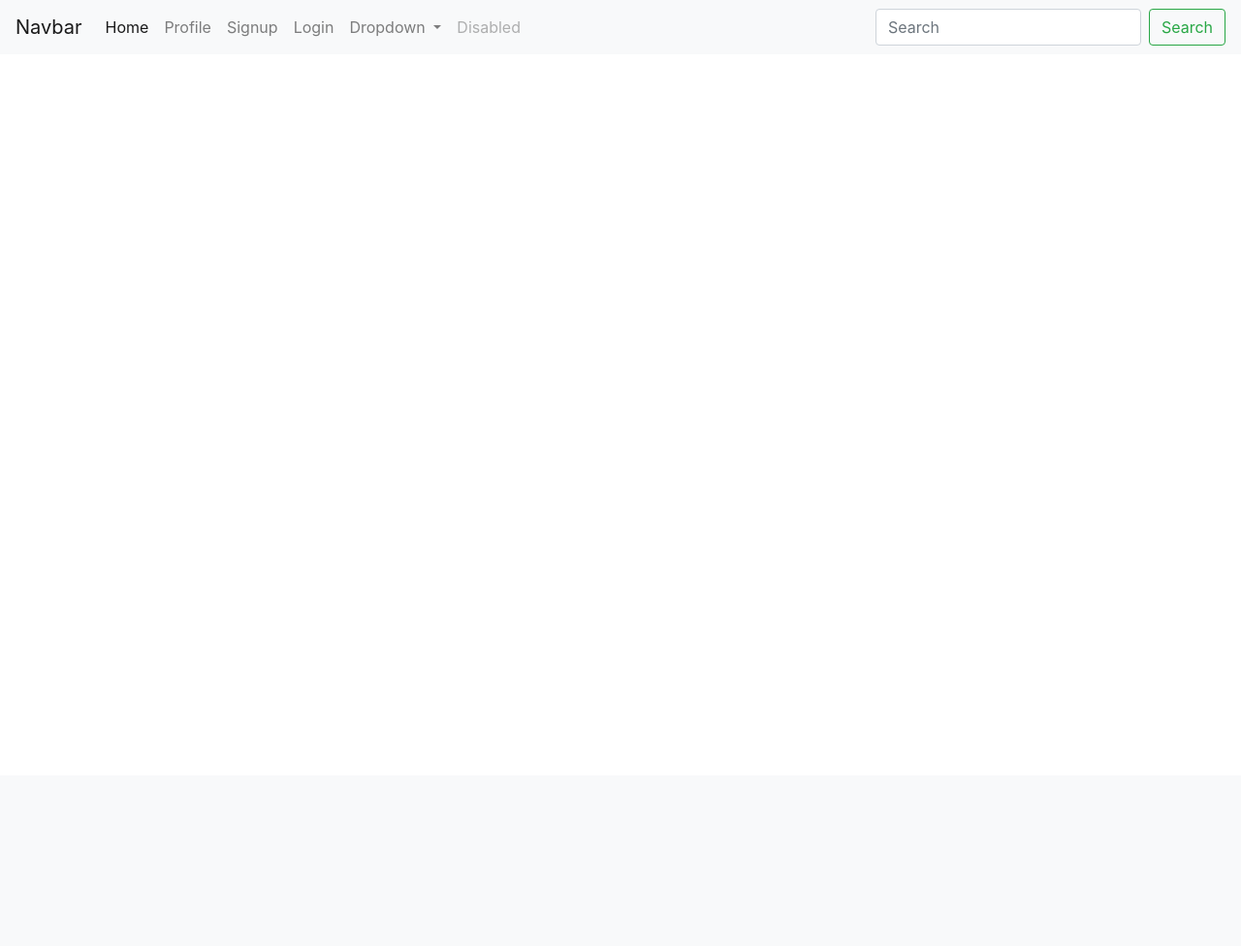
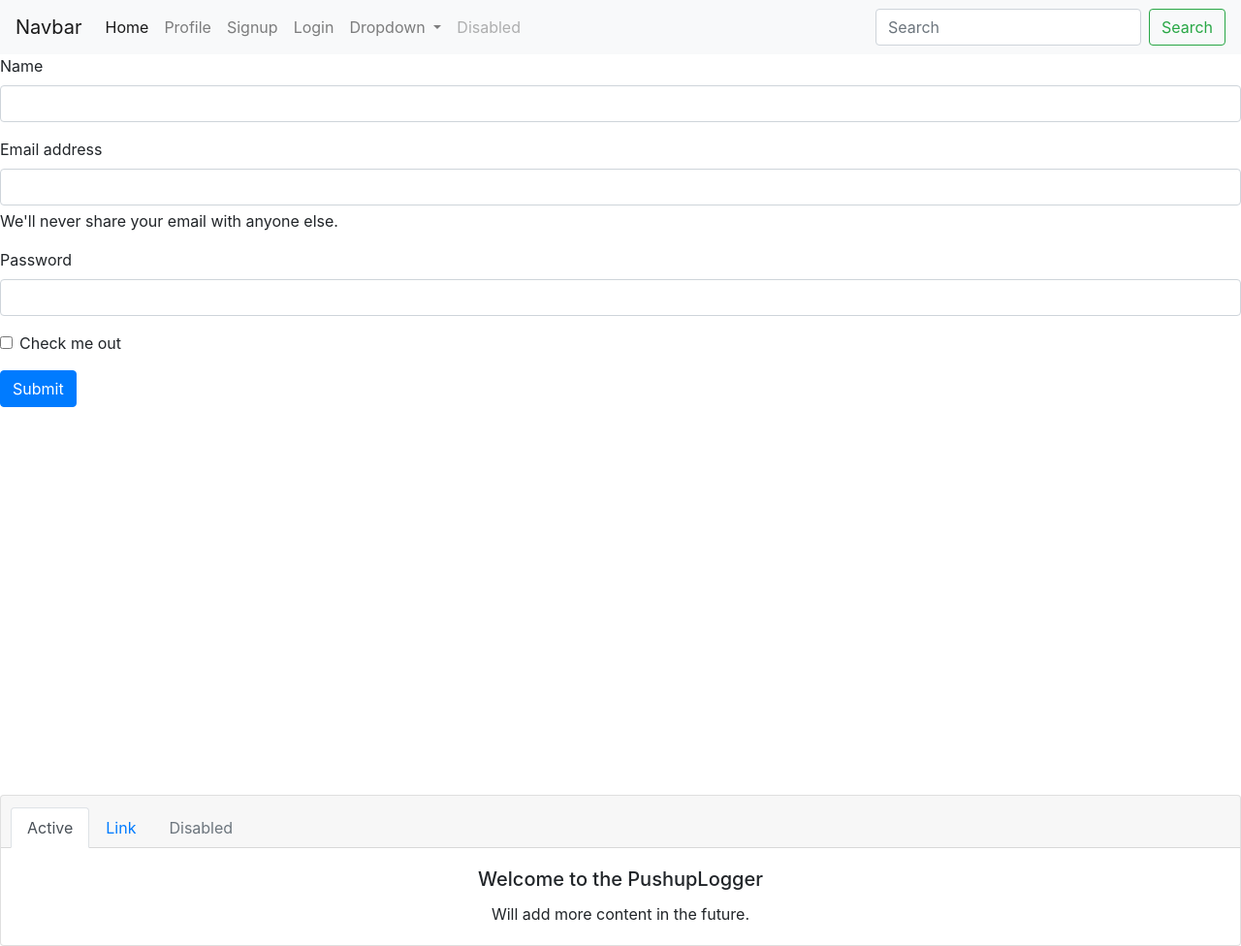
Before and after one commit to gaurav714/Python-Flask, a Flask app: page /signup in a window 1280 px wide. Shown: the whole page at 97% size. Before the commit the page ends 47 px from the top, so only its background shows below. Run offline with Flask 3, Linux system fonts and the light colour scheme; some libraries are stand-ins or nearby versions.

Commit message:
signup and login

```diff
--- a/PushupLogger/auth.py
+++ b/PushupLogger/auth.py
@@ -1,5 +1,5 @@
 ## LOGIN features
-from flask import Blueprint, render_template
+from flask import Blueprint, render_template, url_for, request, redirect
 
 ## __name__ represents the name of the current file, it ensures Blueprint can find its resources relative to the file
 ## location
@@ -11,3 +11,20 @@ def login():
 @auth.route('/signup')
 def signup():
     return render_template('signup.html')
+
+
+@auth.route('/signup',methods=['POST'])
+def signup_post():
+    name=request.form.get('inputName')
+    email=request.form.get('exampleInputEmail1')
+    password=request.form.get('exampleInputPassword1')
+    print(name,email,password)
+    return redirect (url_for('auth.login'))
+
+@auth.route('/login',methods=['POST'])
+def login_post():
+    name=request.form.get('inputName')
+    email=request.form.get('exampleInputEmail1')
+    password=request.form.get('exampleInputPassword1')
+    print(name,email,password)
+    return redirect (url_for('main.profile'))
--- a/PushupLogger/templates/navbar.html
+++ b/PushupLogger/templates/navbar.html
@@ -49,8 +49,28 @@
           </form>
         </div>
       </nav>
+      {%block content %} {% endblock %}
+        <div class="card text-center" style="margin-top: 50vh; margin-bottom: 0%;">
+          <div class="card-header">
+            <ul class="nav nav-tabs card-header-tabs">
+              <li class="nav-item">
+                <a class="nav-link active" aria-current="true" href="#">Active</a>
+              </li>
+              <li class="nav-item">
+                <a class="nav-link" href="#">Link</a>
+              </li>
+              <li class="nav-item">
+                <a class="nav-link disabled" aria-disabled="true">Disabled</a>
+              </li>
+            </ul>
+          </div>
+          <div class="card-body">
+            <h5 class="card-title">Welcome to the PushupLogger</h5>
+            <p class="card-text">Will add more content in the future.</p>
+          </div>
+        </div>
       <script src="https://code.jquery.com/jquery-3.2.1.slim.min.js" integrity="sha384-KJ3o2DKtIkvYIK3UENzmM7KCkRr/rE9/Qpg6aAZGJwFDMVNA/GpGFF93hXpG5KkN" crossorigin="anonymous"></script>
-<script src="https://cdn.jsdelivr.net/npm/popper.js@1.12.9/dist/umd/popper.min.js" integrity="sha384-ApNbgh9B+Y1QKtv3Rn7W3mgPxhU9K/ScQsAP7hUibX39j7fakFPskvXusvfa0b4Q" crossorigin="anonymous"></script>
-<script src="https://cdn.jsdelivr.net/npm/bootstrap@4.0.0/dist/js/bootstrap.min.js" integrity="sha384-JZR6Spejh4U02d8jOt6vLEHfe/JQGiRRSQQxSfFWpi1MquVdAyjUar5+76PVCmYl" crossorigin="anonymous"></script>
+      <script src="https://cdn.jsdelivr.net/npm/popper.js@1.12.9/dist/umd/popper.min.js" integrity="sha384-ApNbgh9B+Y1QKtv3Rn7W3mgPxhU9K/ScQsAP7hUibX39j7fakFPskvXusvfa0b4Q" crossorigin="anonymous"></script>
+      <script src="https://cdn.jsdelivr.net/npm/bootstrap@4.0.0/dist/js/bootstrap.min.js" integrity="sha384-JZR6Spejh4U02d8jOt6vLEHfe/JQGiRRSQQxSfFWpi1MquVdAyjUar5+76PVCmYl" crossorigin="anonymous"></script>
 </body>
 </html>
--- a/PushupLogger/templates/signup.html
+++ b/PushupLogger/templates/signup.html
@@ -1 +1,26 @@
 {%extends 'navbar.html'%}
+{%block head%} {{super()}}
+{% endblock %}
+
+{% block content %}
+<form method="POST" action="/signup">
+    <div class="mb-3">
+        <label for="inputName" class="form-label">Name</label>
+        <input type="name" class="form-control" id="inputName" name="inputName">
+      </div>
+    <div class="mb-3">
+      <label for="exampleInputEmail1" class="form-label">Email address</label>
+      <input type="email" class="form-control" id="exampleInputEmail1" name="exampleInputEmail1" aria-describedby="emailHelp">
+      <div id="emailHelp" class="form-text">We'll never share your email with anyone else.</div>
+    </div>
+    <div class="mb-3">
+      <label for="exampleInputPassword1" class="form-label">Password</label>
+      <input type="password" class="form-control" id="exampleInputPassword1" name="exampleInputPassword1">
+    </div>
+    <div class="mb-3 form-check">
+      <input type="checkbox" class="form-check-input" id="exampleCheck1">
+      <label class="form-check-label" for="exampleCheck1">Check me out</label>
+    </div>
+    <button type="submit" class="btn btn-primary">Submit</button>
+  </form>
+  {% endblock %}
```
Also changed, not shown: PushupLogger/templates/login.html (+25 -0 lines).
